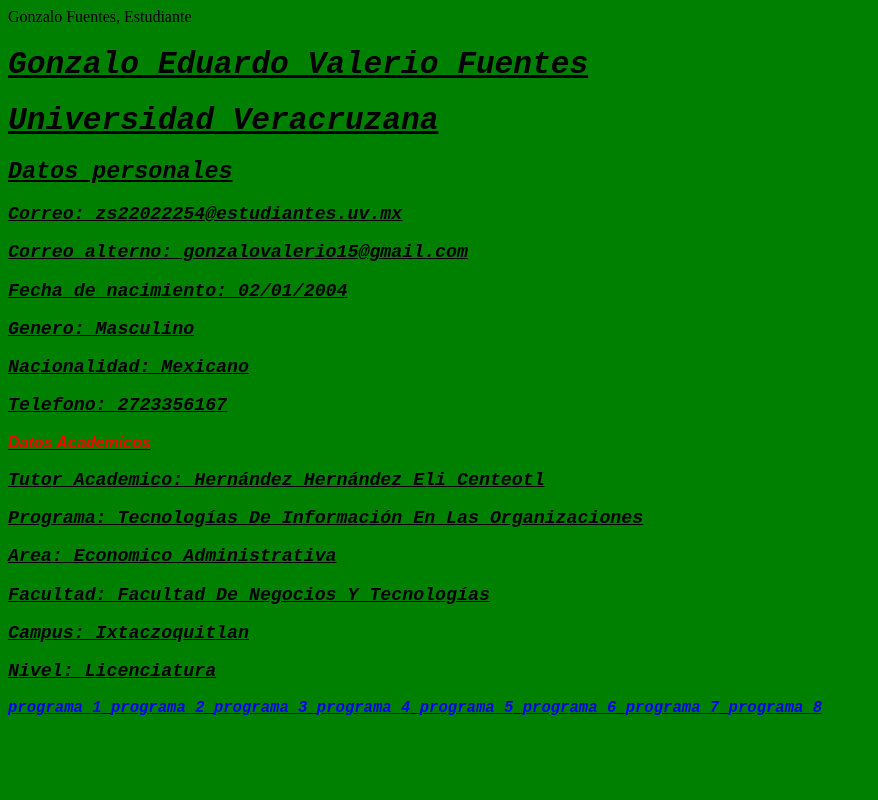
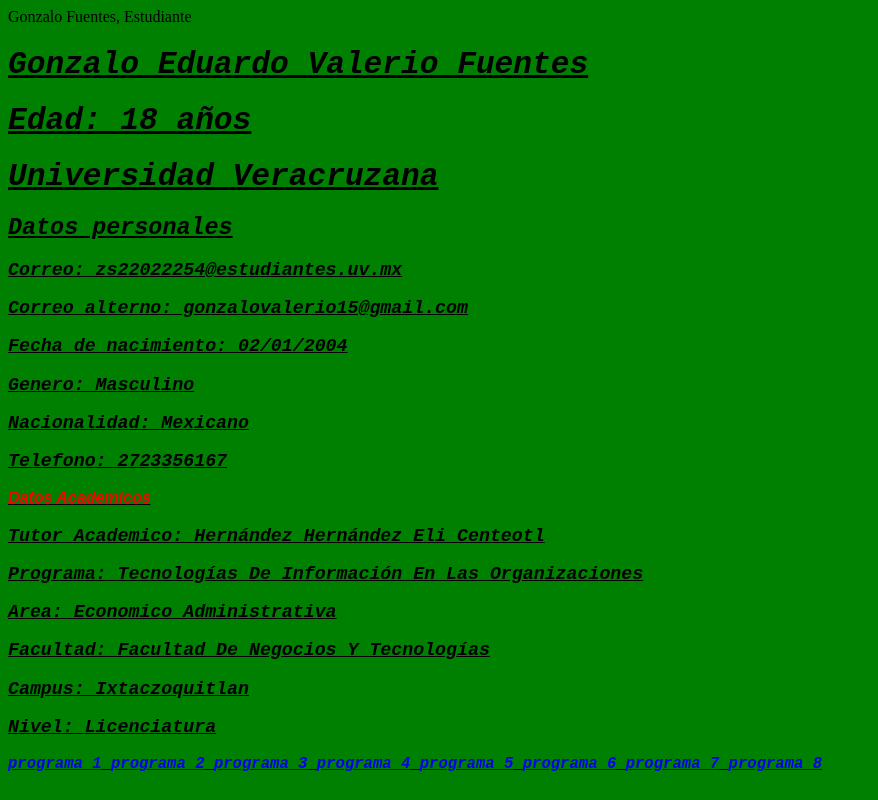
Before and after one commit to GonzaloFuentes04/gonzalofuentes04.github.io, a plain HTML site: page index.html in a window 1280 px wide. Shown: the whole page, without its empty margins (0-878 px from the left). Drawn offline with Linux system fonts and the light colour scheme.

Commit message:
Update index.html

```diff
--- a/index.html
+++ b/index.html
@@ -9,6 +9,7 @@
   </s>
 </body>
 <h1>Gonzalo Eduardo Valerio Fuentes</h1>
+<h1>Edad: 18 años</h1>
 <h1>Universidad Veracruzana</h1>
 <h2>Datos personales</h2>
 <h3>Correo: zs22022254@estudiantes.uv.mx</h3>
```
